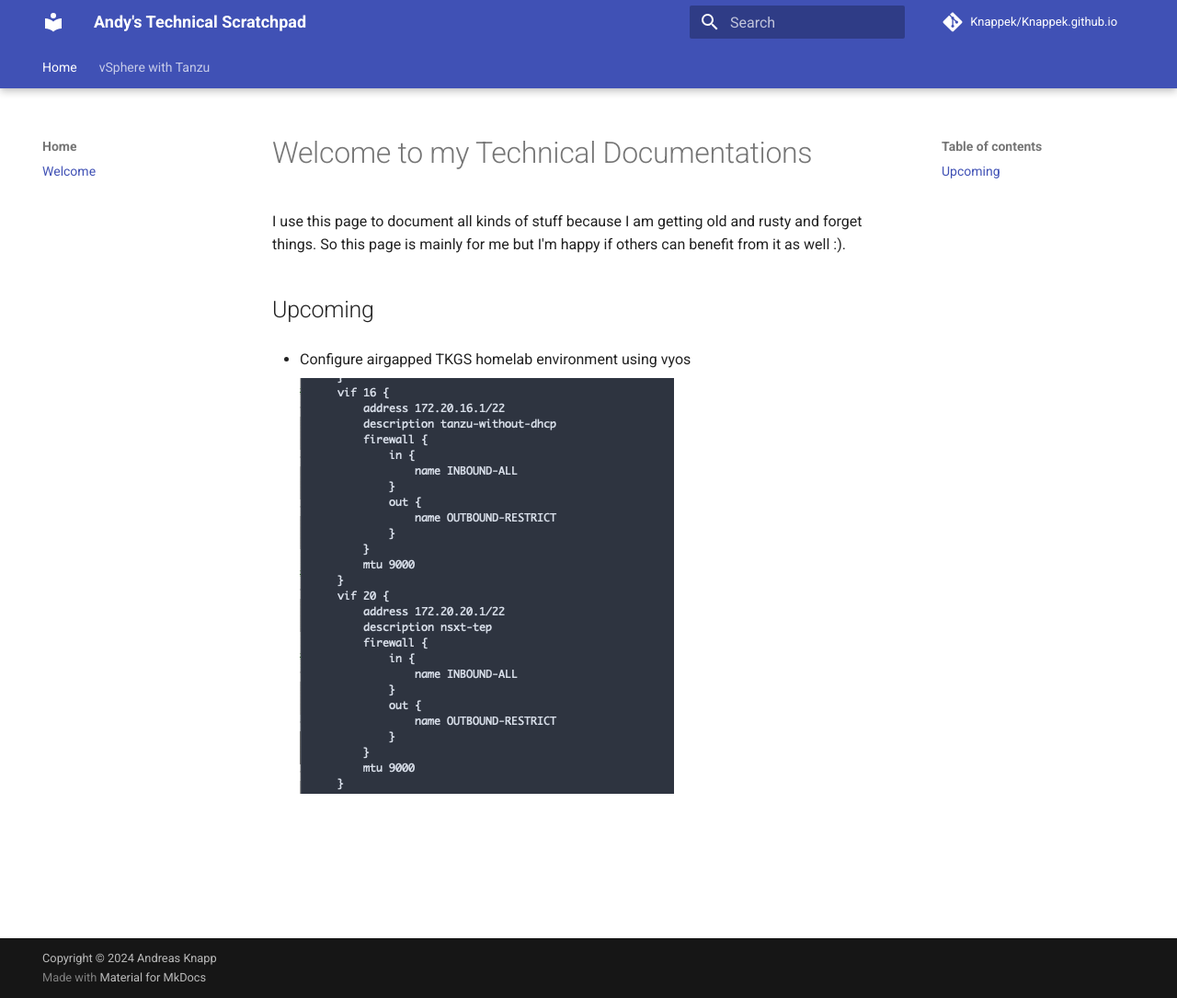
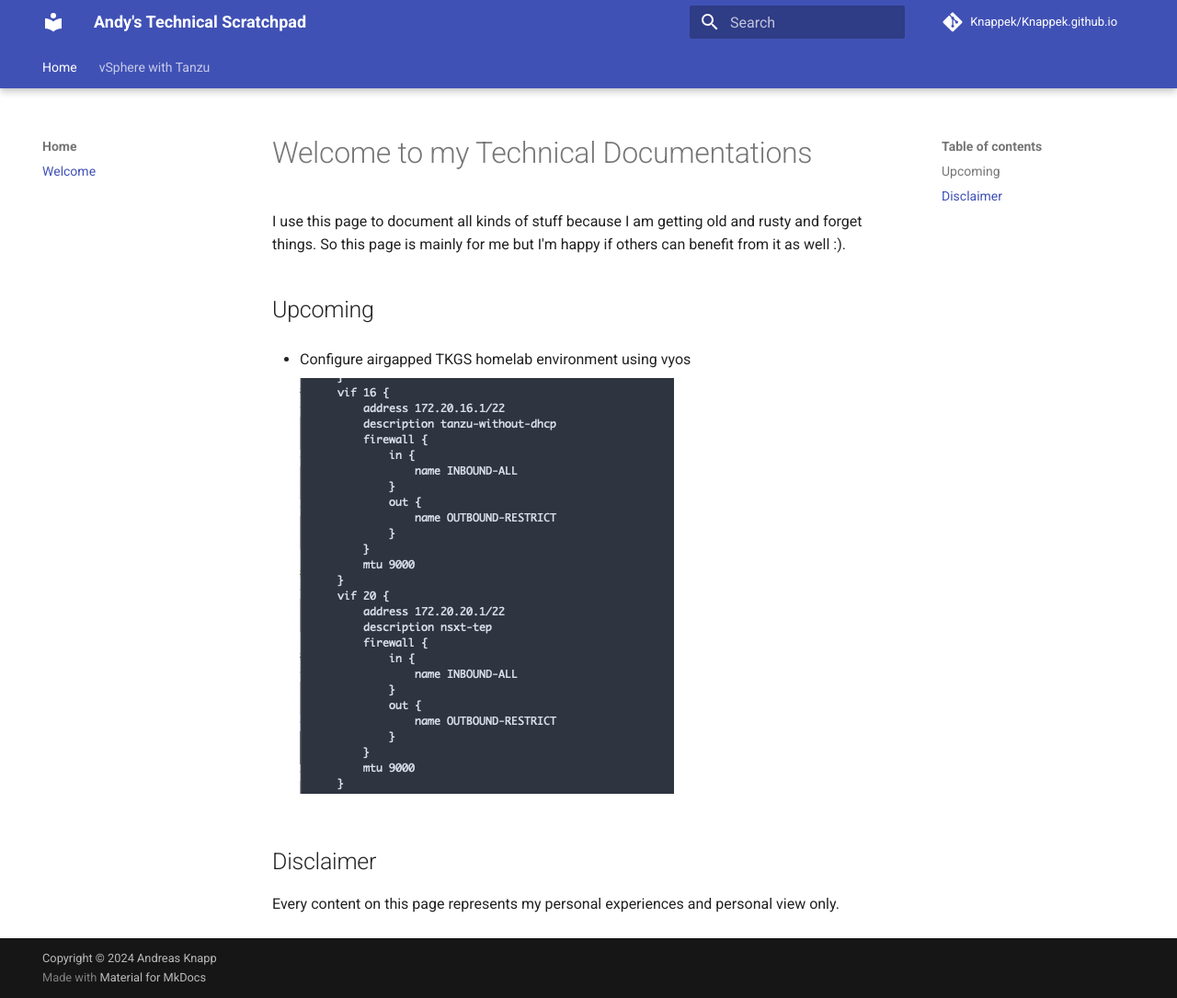
Before and after one commit to Knappek/Knappek.github.io, an MkDocs documentation site: the page built from docs/index.md, in a window 1280 px wide and 1085 px high. Shown: the whole window at 92% size. Built offline with MkDocs 1.6.1 and Material for MkDocs 9.7.7, drawn with Linux system fonts in a browser that asks for light colours; comment, search, counter and statistics services are not loaded.

```diff
--- a/docs/index.md
+++ b/docs/index.md
@@ -8,3 +8,7 @@ So this page is mainly for me but I'm happy if others can benefit from it as wel
 * Configure airgapped TKGS homelab environment using vyos
 
     ![alt text](image.png)
+
+## Disclaimer
+
+Every content on this page represents my personal experiences and personal view only.
```
Also changed, not shown: docs/homelab/airgapped-tkgs.md (added, +1 -0 lines), docs/homelab/index.md (added, +25 -0 lines), docs/vsphere-with-tanzu/tanzu-packages/index.md (line endings or trailing spaces).
